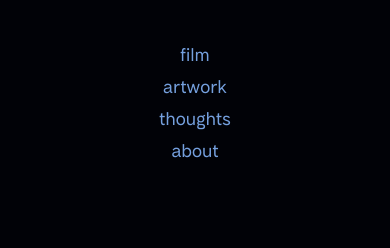
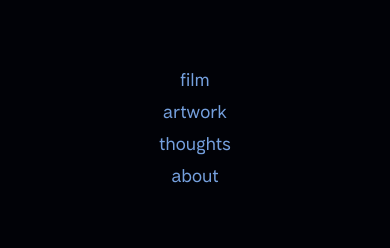
Before and after one commit to krishisharma45/krishisharma.com, a React (Create React App) app: page / in a window 390 px wide. Shown: the part 377-625 px from the top of the page. Built offline with nearby package versions, Linux system fonts and the light colour scheme.

Commit message:
push mobile home page nav bar down 3vh

```diff
--- a/src/styles.css
+++ b/src/styles.css
@@ -125,7 +125,7 @@
 
   .HomeNav > a {
     position: relative;
-    top: 50vh;
+    top: 53vh;
     font-size: 1em;
     display: flex;
     justify-content: center;
```
